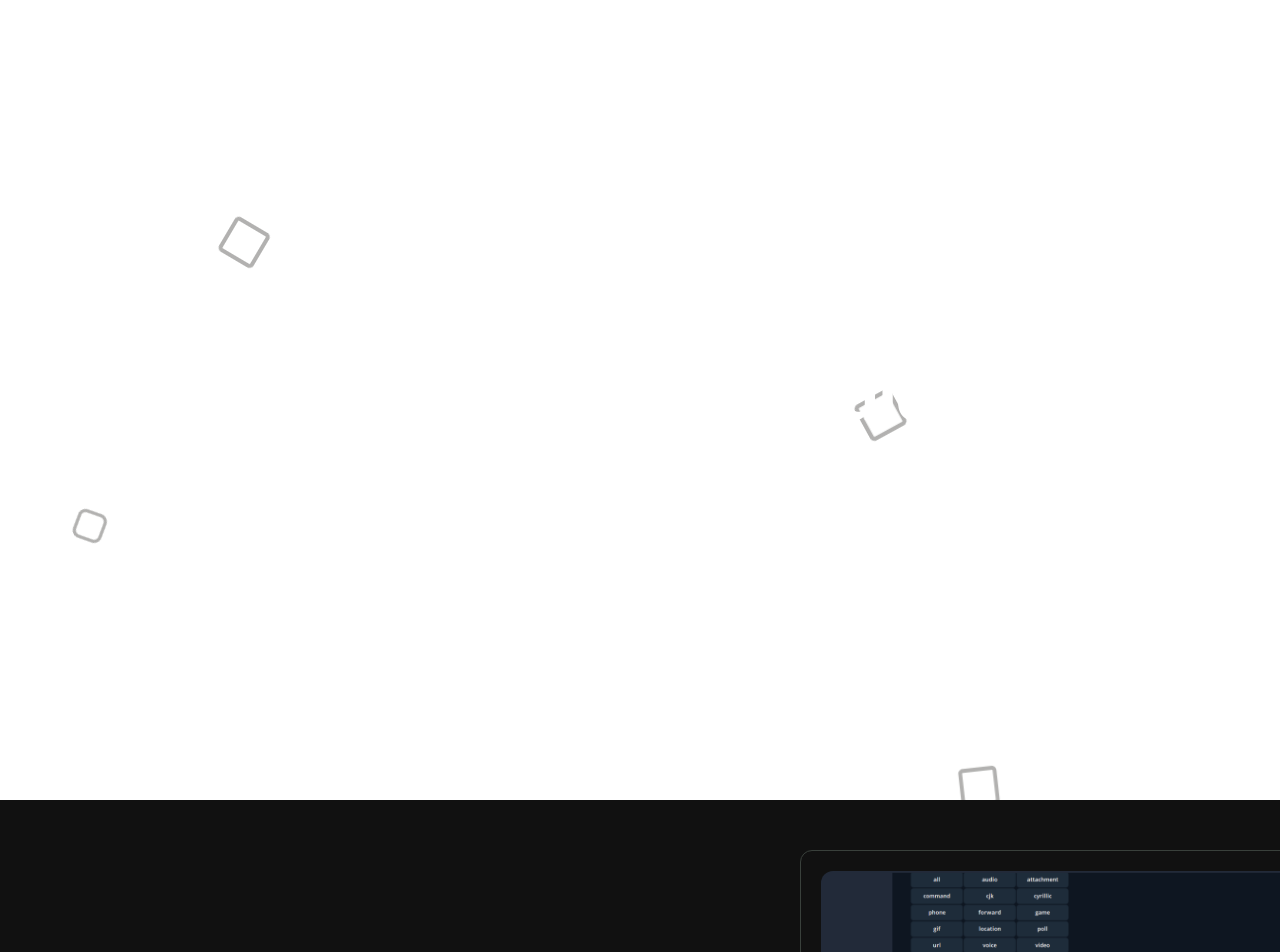
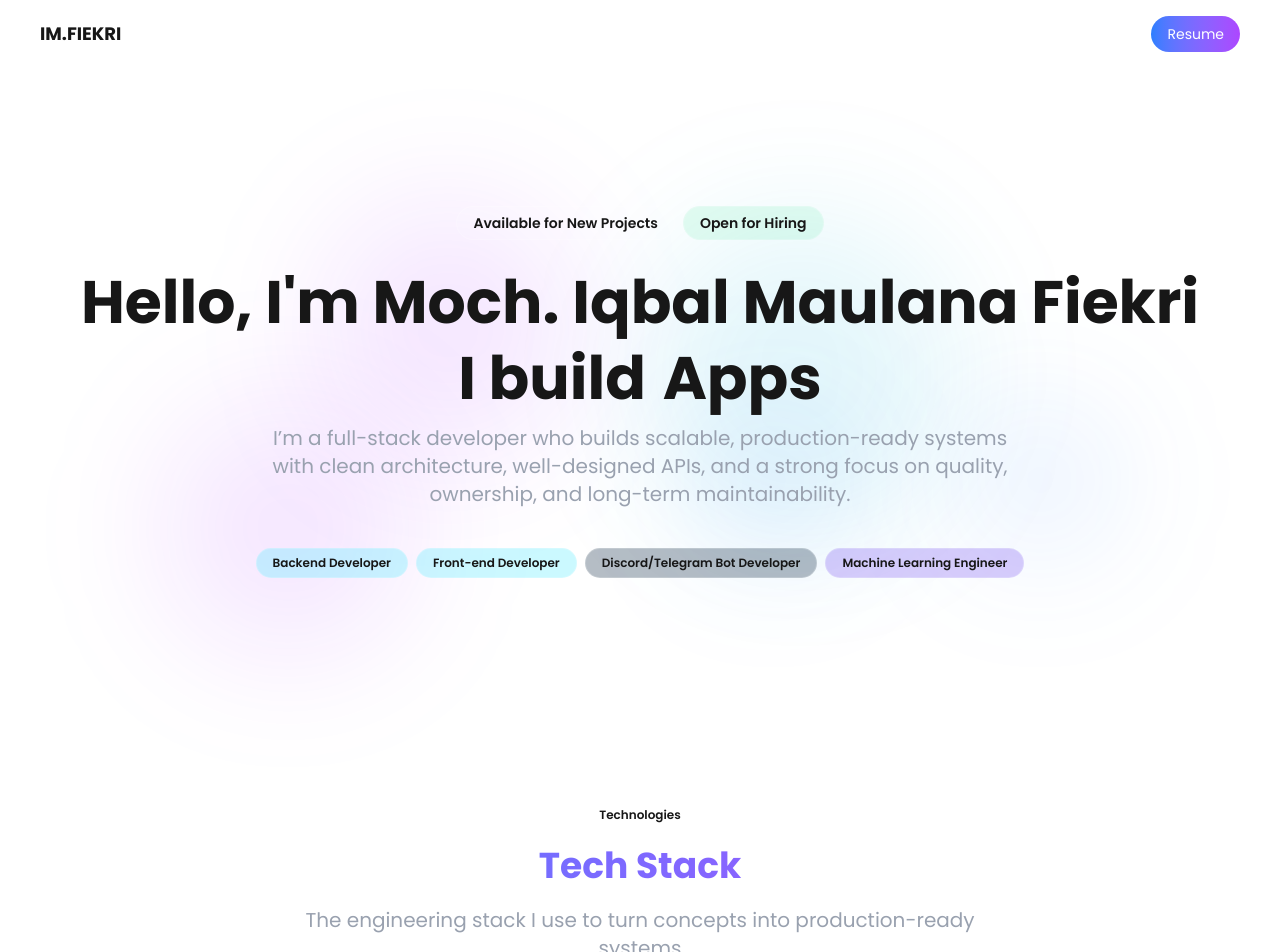
Before and after one commit to Iqbal-Maulana67/portfolio-website, a Next.js app: page / in a window 1280 px wide. Shown: the top 952 px of the page. Built offline with nearby package versions, Linux system fonts and the light colour scheme.

Commit message:
Changing v2 as main routes

```diff
--- a/app/layout.tsx
+++ b/app/layout.tsx
@@ -2,6 +2,8 @@ import type { Metadata } from "next";
 import { Geist, Geist_Mono, Poppins } from "next/font/google";
 import "./globals.css";
 import Providers from "./providers";
+import BodyBackground from "@/components/v2/body/BodyBackground";
+import Navbar from "@/components/v2/nav/navbar";
 
 const geistSans = Geist({
   variable: "--font-geist-sans",
@@ -34,6 +36,8 @@ export default function RootLayout({
       <body
         className={`${geistSans.variable} ${geistMono.variable} ${poppins.className} antialiased`}
       >
+        <BodyBackground/>
+        <Navbar />
         <Providers>
           {children}
         </Providers>
--- a/app/page.tsx
+++ b/app/page.tsx
@@ -1,34 +1,13 @@
-import FloatingEmojis from "@/components/FloatingEmojis";
-import AboutPage from "@/app/_pages/AboutPage";
-import ContactPage from "@/app/_pages/ContactPage";
-import Homepage from "@/app/_pages/HomePage";
-import ProjectPage from "@/app/_pages/ProjectPage";
-import SkillPage from "@/app/_pages/SkillPage";
-import SmoothScroll from "@/components/SmoothScrolling";
+import ContactPageV2 from "@/app/v2/_pages/ContactPage";
+import HomePageV2 from "@/app/v2/_pages/HomePage";
+import TechPage from "@/app/v2/_pages/TechPage";
 
-export default function Home() {
+export default function HomeV2() {
   return (
-    <main className="relative" id="main-page">
-      <FloatingEmojis />
-
-      <Homepage />
-      <ProjectPage />
-      <section className="h-fit w-full flex flex-col lg:flex-row mt-5 p-5 justify-start">
-        <div className="lg:w-1/3 w-full">
-          <AboutPage />
-          <ContactPage />
-        </div>
-        <hr className="my-5 border-gray-700 hidden md:block" />
-        <div className="lg:w-2/3 hidden lg:block md:block">
-          <SkillPage />
-        </div>
-      </section>
-      <section
-        className="h-auto w-full text-gray-500 p-3 text-center"
-        style={{ backgroundColor: "#111" }}
-      >
-        <span>@imfiekri</span>
-      </section>
+    <main>
+      <HomePageV2 />
+      <TechPage />
+      <ContactPageV2 />
     </main>
   );
 }
--- a/app/v2/page.tsx
+++ b/app/v2/page.tsx
@@ -1,13 +1,33 @@
-import ContactPageV2 from "./_pages/ContactPage";
-import HomePageV2 from "./_pages/HomePage";
-import TechPage from "./_pages/TechPage";
+import FloatingEmojis from "@/components/FloatingEmojis";
+import AboutPage from "@/app/_pages/AboutPage";
+import ContactPage from "@/app/_pages/ContactPage";
+import Homepage from "@/app/_pages/HomePage";
+import ProjectPage from "@/app/_pages/ProjectPage";
+import SkillPage from "@/app/_pages/SkillPage";
 
-export default function HomeV2() {
+export default function Home() {
   return (
-    <main>
-      <HomePageV2 />
-      <TechPage />
-      <ContactPageV2 />
+    <main className="relative" id="main-page">
+      <FloatingEmojis />
+
+      <Homepage />
+      <ProjectPage />
+      <section className="h-fit w-full flex flex-col lg:flex-row mt-5 p-5 justify-start">
+        <div className="lg:w-1/3 w-full">
+          <AboutPage />
+          <ContactPage />
+        </div>
+        <hr className="my-5 border-gray-700 hidden md:block" />
+        <div className="lg:w-2/3 hidden lg:block md:block">
+          <SkillPage />
+        </div>
+      </section>
+      <section
+        className="h-auto w-full text-gray-500 p-3 text-center"
+        style={{ backgroundColor: "#111" }}
+      >
+        <span>@imfiekri</span>
+      </section>
     </main>
   );
 }
```
